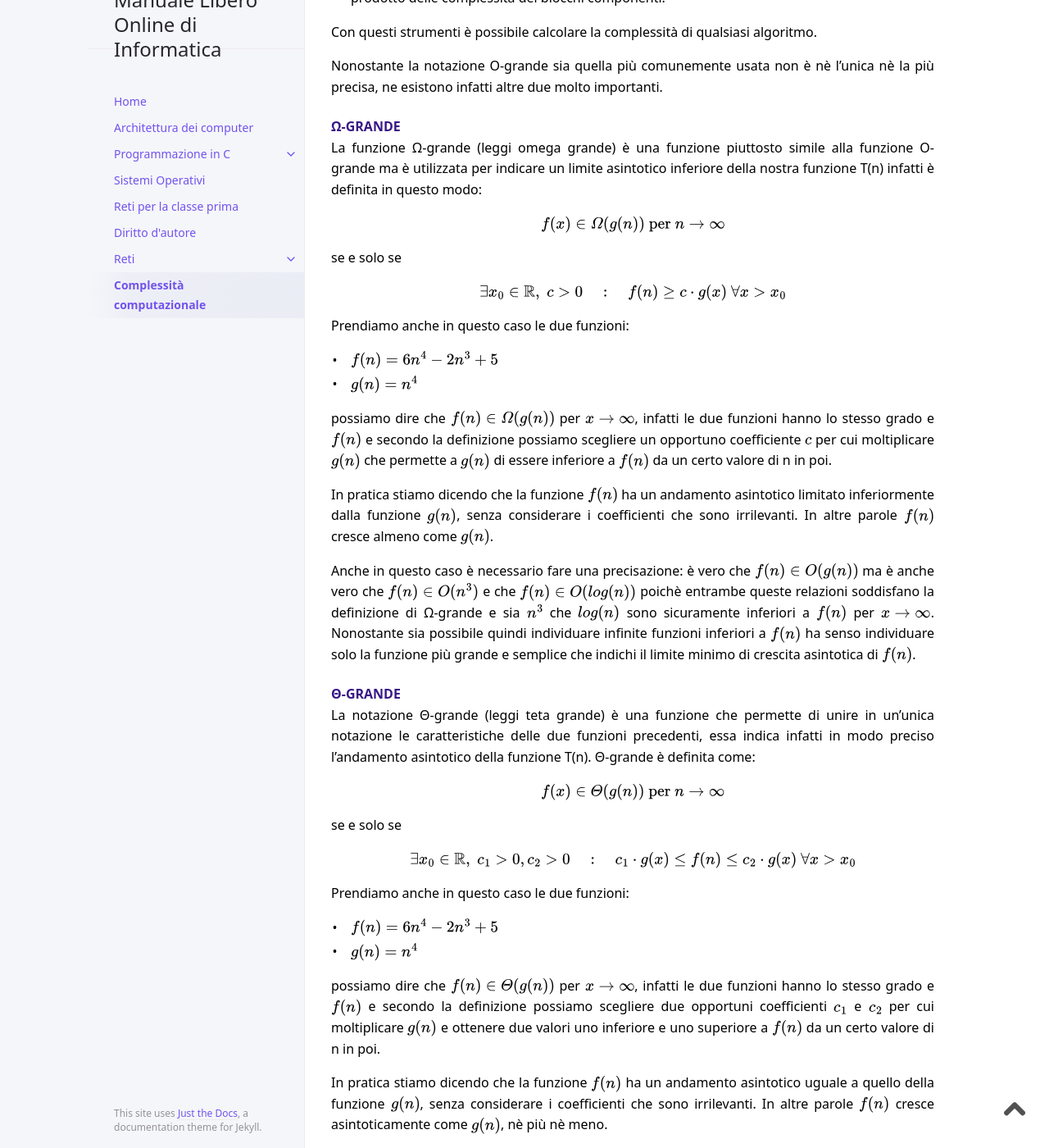
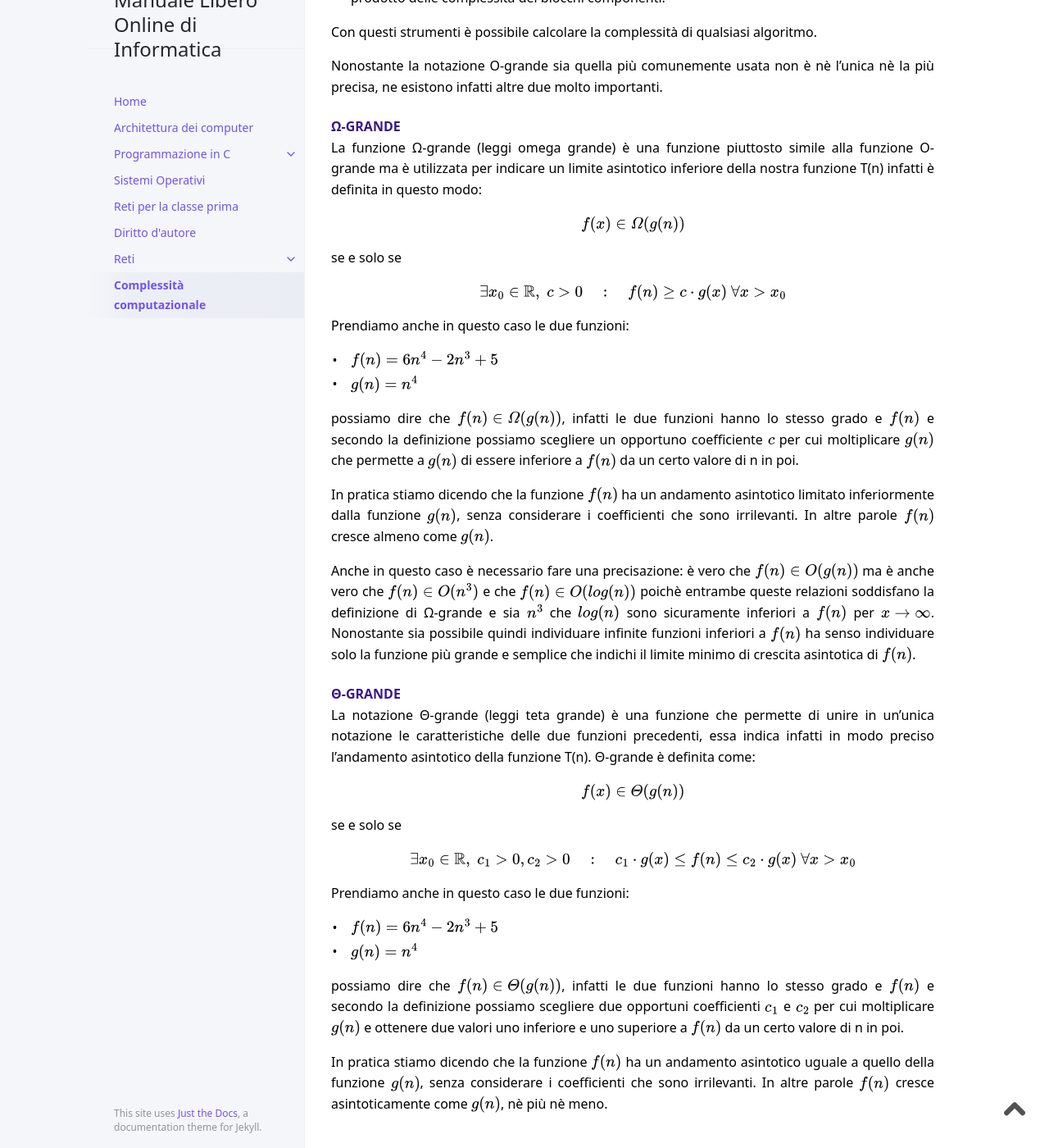
Before and after one commit to 4chi11e/manuale-libero-online-di-informatica, a Jekyll site: the page built from docs/complessita.md, in a window 1280 px wide and 1400 px high, scrolled down 10939 px. Shown: the whole window at 82% size. Built offline with Jekyll 4.4.1, drawn with Linux system fonts in a browser that asks for light colours; some of the changed text lies outside the part shown.

Commit message:
modifichina a notazioni asintotiche

```diff
--- a/docs/complessita.md
+++ b/docs/complessita.md
@@ -335,7 +335,7 @@
 
 La funzione O-grande (leggi o grande) è utilizzata per indicare un limite asintotico superiore della nostra funzione T(n) infatti è definita in questo modo:
 
-$$ f(n) \in O(g(n)) \text{ per } n \to \infty $$
+$$ f(n) \in O(g(n)) $$
 
 se e solo se
 
@@ -346,7 +346,7 @@
 - $f(n) = 6n^4-2n^3+5$
 - $g(n) = n^4$
 
-possiamo dire che $ f(n) \in O(g(n)) $ per $ n \to \infty $, infatti le due funzioni hanno lo stesso grado e $ f(n) $ ha solamente un coefficiente (6) che la rende superiore a $g(n)$ ma la definizione ci consente di scegliere un opportuno coefficiente $c$ per cui moltiplicare $g(n)$ che permette a $g(n)$ di essere superiore a $f(n)$ da un certo valore di n in poi.
+possiamo dire che $ f(n) \in O(g(n)) $, infatti le due funzioni hanno lo stesso grado e $ f(n) $ ha solamente un coefficiente (6) che la rende superiore a $g(n)$ ma la definizione ci consente di scegliere un opportuno coefficiente $c$ per cui moltiplicare $g(n)$ che permette a $g(n)$ di essere superiore a $f(n)$ da un certo valore di n in poi.
 
 In pratica stiamo dicendo che la funzione $f(n)$ ha un andamento asintotico limitato superiormente dalla funzione $g(n)$, senza considerare i coefficienti che come abbiamo visto analizzando [questa](#tabella-tempi-di-calcolo) tabella non sono rilevanti nel considerare gli andamenti asintotici. In altre parole $f(n)$ cresce al massimo come $g(n)$.
 
@@ -385,7 +385,7 @@
 
 La funzione Ω-grande (leggi omega grande) è una funzione piuttosto simile alla funzione O-grande ma è utilizzata per indicare un limite asintotico inferiore della nostra funzione T(n) infatti è definita in questo modo:
 
-$$ f(x) \in Ω(g(n)) \text{ per } n \to \infty $$
+$$ f(x) \in Ω(g(n)) $$
 
 se e solo se
 
@@ -396,7 +396,7 @@
 - $f(n) = 6n^4-2n^3+5$
 - $g(n) = n^4$
 
-possiamo dire che $ f(n) \in Ω(g(n)) $ per $ x \to \infty $, infatti le due funzioni hanno lo stesso grado e $ f(n) $ e secondo la definizione possiamo scegliere un opportuno coefficiente $c$ per cui moltiplicare $g(n)$ che permette a $g(n)$ di essere inferiore a $f(n)$ da un certo valore di n in poi.
+possiamo dire che $ f(n) \in Ω(g(n)) $, infatti le due funzioni hanno lo stesso grado e $ f(n) $ e secondo la definizione possiamo scegliere un opportuno coefficiente $c$ per cui moltiplicare $g(n)$ che permette a $g(n)$ di essere inferiore a $f(n)$ da un certo valore di n in poi.
 
 In pratica stiamo dicendo che la funzione $f(n)$ ha un andamento asintotico limitato inferiormente dalla funzione $g(n)$, senza considerare i coefficienti che sono irrilevanti. In altre parole $f(n)$ cresce almeno come $g(n)$.
 
@@ -406,7 +406,7 @@
 
 La notazione Θ-grande (leggi teta grande) è una funzione che permette di unire in un'unica notazione le caratteristiche delle due funzioni precedenti, essa indica infatti in modo preciso l'andamento asintotico della funzione T(n). Θ-grande è definita come:
 
-$$ f(x) \in Θ(g(n)) \text{ per } n \to \infty $$
+$$ f(x) \in Θ(g(n)) $$
 
 se e solo se
 
@@ -417,7 +417,7 @@
 - $f(n) = 6n^4-2n^3+5$
 - $g(n) = n^4$
 
-possiamo dire che $ f(n) \in Θ(g(n)) $ per $ x \to \infty $, infatti le due funzioni hanno lo stesso grado e $ f(n) $ e secondo la definizione possiamo scegliere due opportuni coefficienti $c_1$ e $c_2$ per cui moltiplicare $g(n)$ e ottenere due valori uno inferiore e uno superiore a $f(n)$ da un certo valore di n in poi.
+possiamo dire che $ f(n) \in Θ(g(n)) $, infatti le due funzioni hanno lo stesso grado e $ f(n) $ e secondo la definizione possiamo scegliere due opportuni coefficienti $c_1$ e $c_2$ per cui moltiplicare $g(n)$ e ottenere due valori uno inferiore e uno superiore a $f(n)$ da un certo valore di n in poi.
 
 In pratica stiamo dicendo che la funzione $f(n)$ ha un andamento asintotico uguale a quello della funzione $g(n)$, senza considerare i coefficienti che sono irrilevanti. In altre parole $f(n)$ cresce asintoticamente come $g(n)$, nè più nè meno.
 
```
